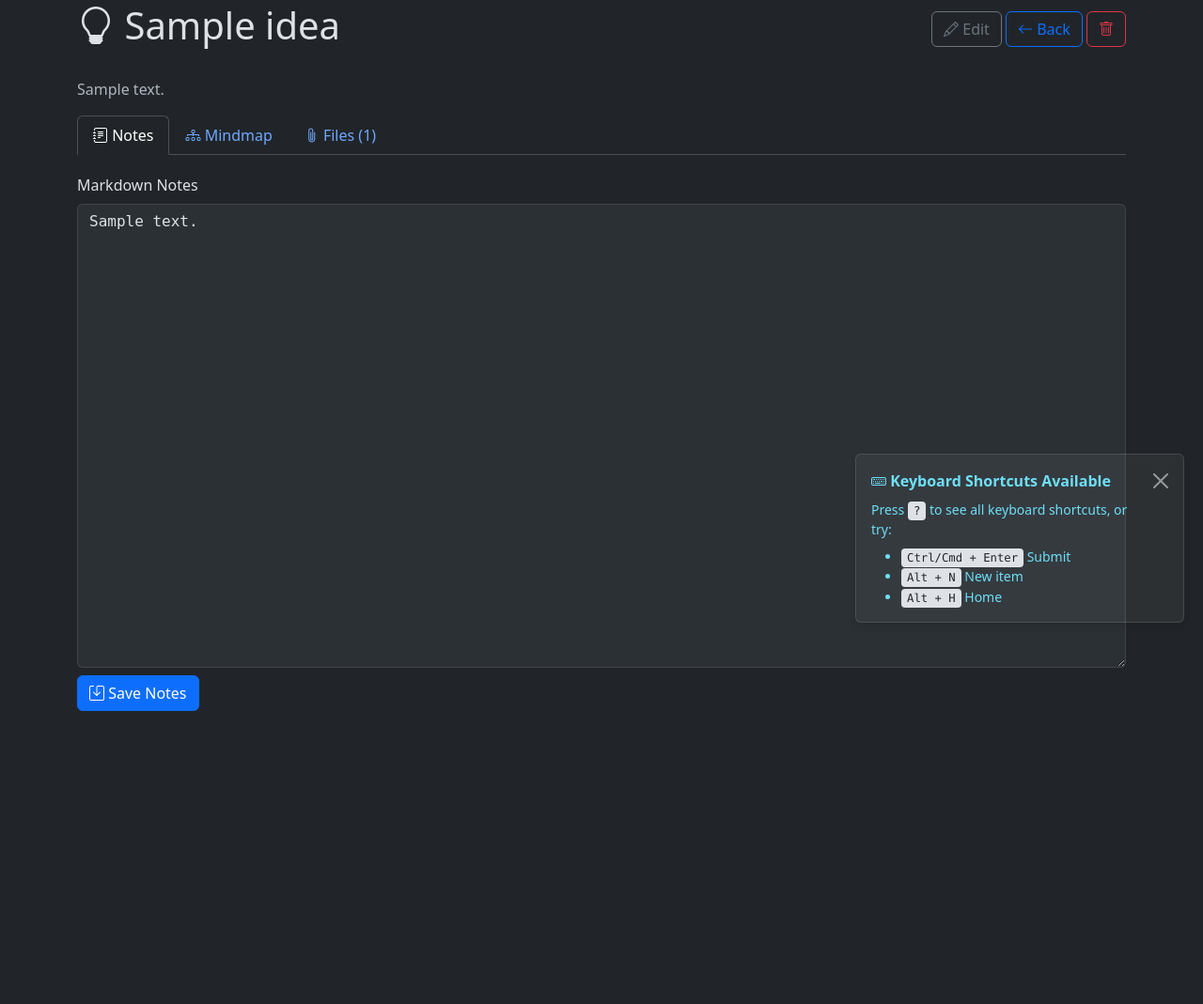
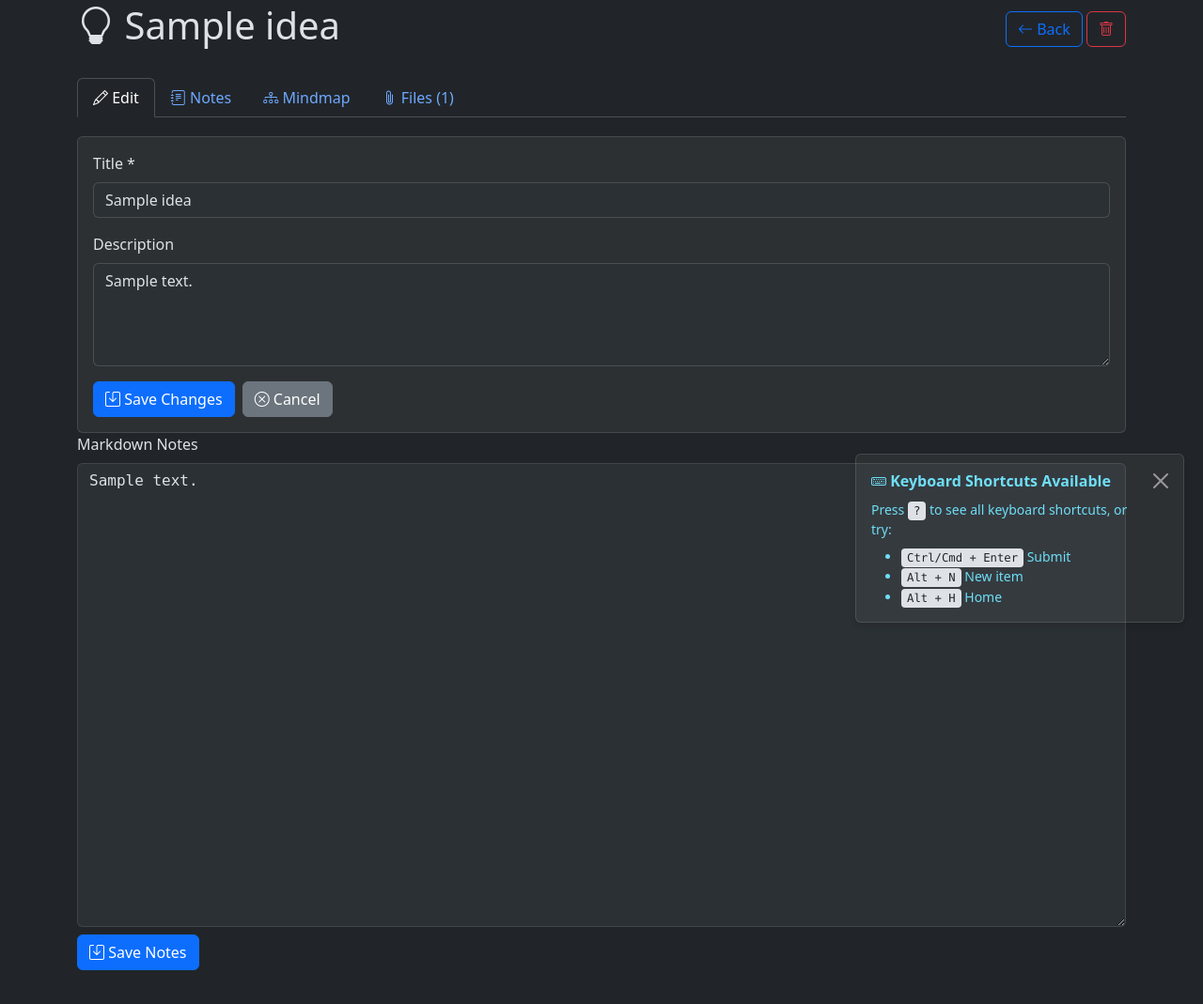
Before and after one commit to Zumgugger/Orbis, a Flask app: page /ideas/1 in a window 1280 px wide. Shown: the part 101-1170 px from the top of the page at 94% size. Before the commit the page ends 858 px from the top, so only its background shows below. Run offline with Flask 3, Linux system fonts and the light colour scheme; a user stored in the database is signed in; tables that the repository leaves empty hold one stand-in row (values such as "Sample post"); grey boxes marked "Sample" are stand-in pictures; some libraries are stand-ins or nearby versions.

Commit message:
Merge view and edit endpoints: unified idea page with edit form in first tab

```diff
--- a/blueprints/ideas.py
+++ b/blueprints/ideas.py
@@ -83,18 +83,10 @@ def create_idea():
     return render_template("ideas/form.html", idea=None)
 
 
-@ideas_bp.route("/<int:idea_id>")
+@ideas_bp.route("/<int:idea_id>", methods=["GET", "POST"])
 @login_required
 def view_idea(idea_id):
-    """View and edit an idea"""
-    idea = Idea.query.filter_by(id=idea_id, user_id=current_user.id).first_or_404()
-    return render_template("ideas/view.html", idea=idea)
-
-
-@ideas_bp.route("/<int:idea_id>/edit", methods=["GET", "POST"])
-@login_required
-def edit_idea(idea_id):
-    """Edit idea title and description"""
+    """View and edit an idea - unified endpoint"""
     idea = Idea.query.filter_by(id=idea_id, user_id=current_user.id).first_or_404()
 
     if request.method == "POST":
@@ -110,9 +102,15 @@ def edit_idea(idea_id):
             return redirect(url_for("ideas.view_idea", idea_id=idea.id))
         except ValidationError as e:
             flash(str(e), "error")
-            return render_template("ideas/form.html", idea=idea)
 
-    return render_template("ideas/form.html", idea=idea)
+    return render_template("ideas/view.html", idea=idea)
+
+
+@ideas_bp.route("/<int:idea_id>/edit", methods=["GET", "POST"])
+@login_required
+def edit_idea(idea_id):
+    """Backward-compatibility redirect to unified view endpoint"""
+    return view_idea(idea_id)
 
 
 @ideas_bp.route("/<int:idea_id>/delete", methods=["POST"])
--- a/templates/ideas/list.html
+++ b/templates/ideas/list.html
@@ -14,7 +14,7 @@
     <div class="row">
         {% for idea in ideas %}
         <div class="col-md-6 col-lg-4 mb-3">
-            <div class="card h-100" onclick="window.location='{{ url_for('ideas.edit_idea', idea_id=idea.id) }}'" style="cursor: pointer;">
+            <div class="card h-100" onclick="window.location='{{ url_for('ideas.view_idea', idea_id=idea.id) }}'" style="cursor: pointer;">
                 <div class="card-body">
                     <h5 class="card-title">{{ idea.title }}</h5>
                     {% if idea.description %}
--- a/templates/ideas/view.html
+++ b/templates/ideas/view.html
@@ -86,9 +86,6 @@
 <div class="d-flex justify-content-between align-items-center mb-4">
     <h1><i class="bi bi-lightbulb"></i> {{ idea.title }}</h1>
     <div>
-        <a href="{{ url_for('ideas.edit_idea', idea_id=idea.id) }}" class="btn btn-outline-secondary">
-            <i class="bi bi-pencil"></i> Edit
-        </a>
         <a href="{{ url_for('ideas.list_ideas') }}" class="btn btn-outline-primary">
             <i class="bi bi-arrow-left"></i> Back
         </a>
@@ -98,10 +95,6 @@
     </div>
 </div>
 
-{% if idea.description %}
-<p class="text-muted">{{ idea.description }}</p>
-{% endif %}
-
 <div class="save-indicator" id="saveIndicator" style="display: none;">
     <div class="alert alert-success mb-0">
         <i class="bi bi-check-circle"></i> <span id="saveMessage">Saved</span>
@@ -110,7 +103,12 @@
 
 <ul class="nav nav-tabs" id="ideaTabs" role="tablist">
     <li class="nav-item" role="presentation">
-        <button class="nav-link active" id="notes-tab" data-bs-toggle="tab" data-bs-target="#notes" type="button">
+        <button class="nav-link active" id="edit-tab" data-bs-toggle="tab" data-bs-target="#edit" type="button">
+            <i class="bi bi-pencil"></i> Edit
+        </button>
+    </li>
+    <li class="nav-item" role="presentation">
+        <button class="nav-link" id="notes-tab" data-bs-toggle="tab" data-bs-target="#notes" type="button">
             <i class="bi bi-journal-text"></i> Notes
         </button>
     </li>
@@ -127,7 +125,34 @@
 </ul>
 
 <div class="tab-content" id="ideaTabContent">
-    <!-- Notes Tab -->
+    <!-- Edit Tab -->
+    <div class="tab-pane fade show active" id="edit" role="tabpanel">
+        <div class="card mt-3">
+            <div class="card-body">
+                <form method="POST">
+                    <div class="mb-3">
+                        <label for="title" class="form-label">Title *</label>
+                        <input type="text" class="form-control" id="title" name="title"
+                               value="{{ idea.title }}" required>
+                    </div>
+
+                    <div class="mb-3">
+                        <label for="description" class="form-label">Description</label>
+                        <textarea class="form-control" id="description" name="description" rows="4">{{ idea.description or '' }}</textarea>
+                    </div>
+
+                    <div class="d-flex gap-2">
+                        <button type="submit" class="btn btn-primary">
+                            <i class="bi bi-save"></i> Save Changes
+                        </button>
+                        <a href="{{ url_for('ideas.list_ideas') }}" class="btn btn-secondary">
+                            <i class="bi bi-x-circle"></i> Cancel
+                        </a>
+                    </div>
+                </form>
+            </div>
+        </div>
+    </div>
     <div class="tab-pane fade show active" id="notes" role="tabpanel">
         <div class="mb-3" style="position: relative;">
             <label for="notes-editor" class="form-label">Markdown Notes</label>
@@ -647,10 +672,10 @@
 
     // Idea-specific keyboard shortcuts
     document.addEventListener('keydown', function(e) {
-        // Ctrl/Cmd + 1/2/3: Switch tabs
-        if ((e.ctrlKey || e.metaKey) && ['1', '2', '3'].includes(e.key)) {
+        // Ctrl/Cmd + 1/2/3/4: Switch tabs
+        if ((e.ctrlKey || e.metaKey) && ['1', '2', '3', '4'].includes(e.key)) {
             e.preventDefault();
-            const tabs = ['notes-tab', 'mindmap-tab', 'files-tab'];
+            const tabs = ['edit-tab', 'notes-tab', 'mindmap-tab', 'files-tab'];
             const tabIndex = parseInt(e.key) - 1;
             if (tabs[tabIndex]) {
                 document.getElementById(tabs[tabIndex]).click();
```
